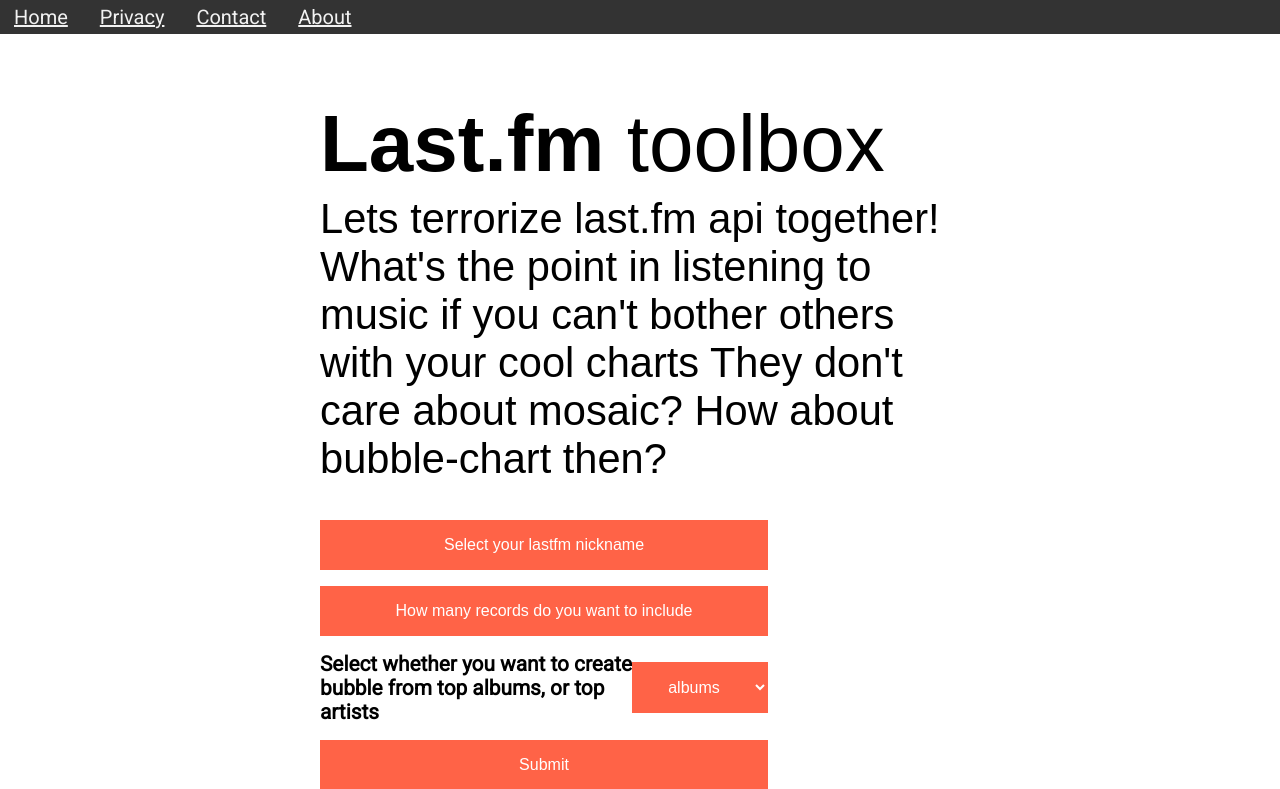
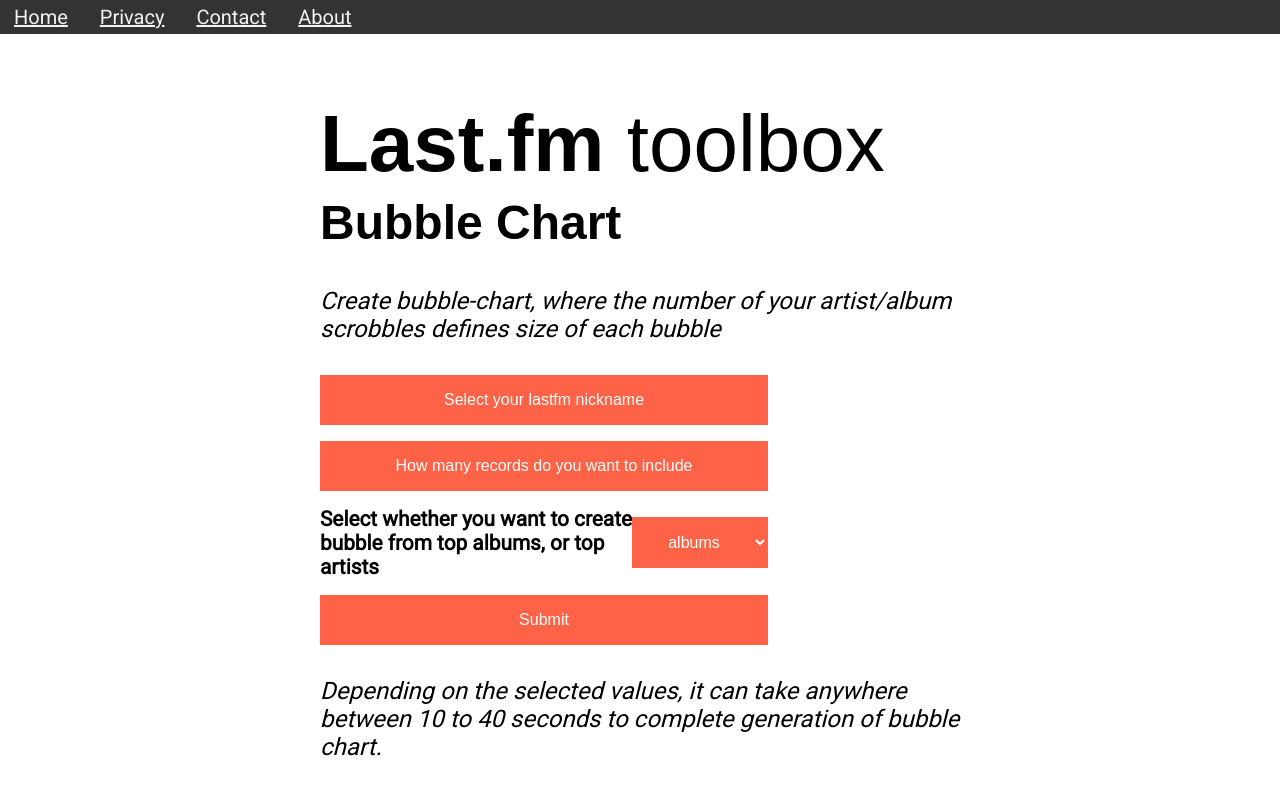
Before and after one commit to Heroesluk/azure2, a Flask app: page /bubbles in a window 1280 px wide. Shown: the top 789 px of the page. Run offline with Flask 2, Linux system fonts and the light colour scheme.

Commit message:
fixed bubble.html visuals

```diff
--- a/templates/select_bubble.html
+++ b/templates/select_bubble.html
@@ -4,10 +4,11 @@
 {% block content %}
     <div class="topinfo">
         <h1><b>Last.fm</b> toolbox</h1>
-        <h2>Lets terrorize last.fm api together!
-            What's the point in listening to music if you can't bother
-            others with your cool charts
-            They don't care about mosaic? How about bubble-chart then?</h2>
+        <h3>Bubble Chart</h3>
+    </div>
+    <div class="info">
+        Create bubble-chart, where the number of your artist/album scrobbles defines size
+    of each bubble
     </div>
 
     <form action="#" method="post">
```
